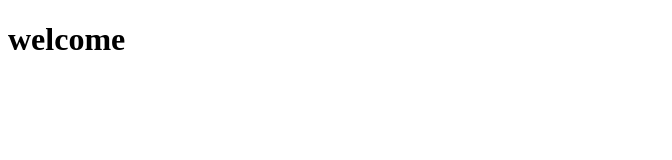
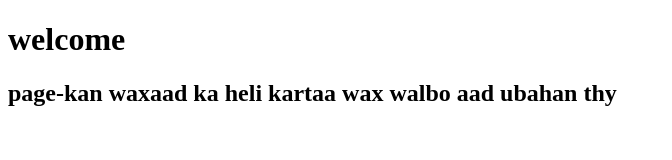
Before and after one commit to Caalim/website, a plain HTML site: page index.html in a window 1280 px wide. Shown: the whole page, without its empty margins (0-672 px from the left). Drawn offline with Linux system fonts and the light colour scheme.

Commit message:
waxaan ku daray

```diff
--- a/index.html
+++ b/index.html
@@ -7,5 +7,6 @@
 </head>
 <body>
     <h1>welcome</h1>
+    <h2>page-kan waxaad ka heli kartaa wax walbo aad ubahan thy</h2>
 </body>
 </html>
```
